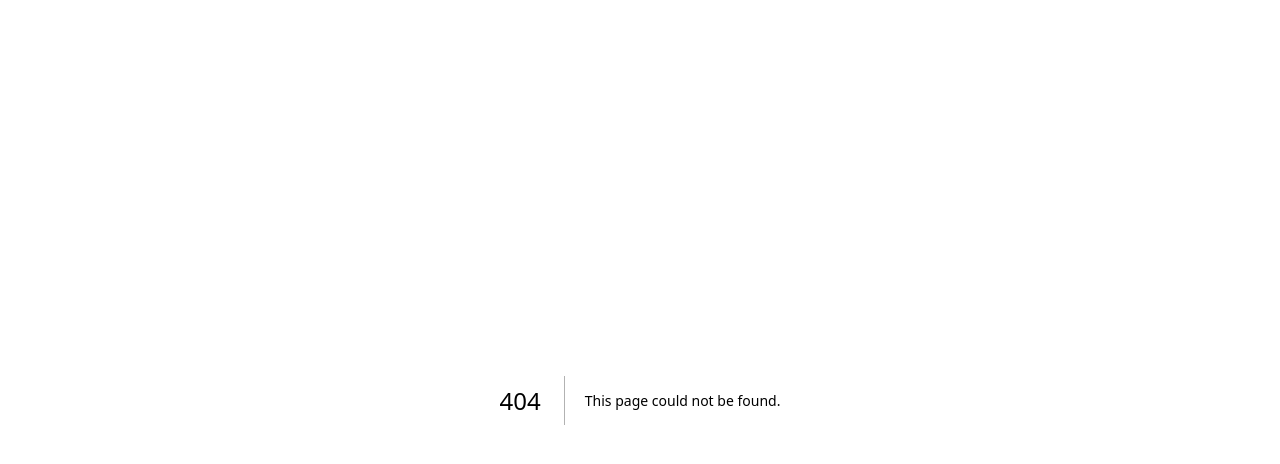
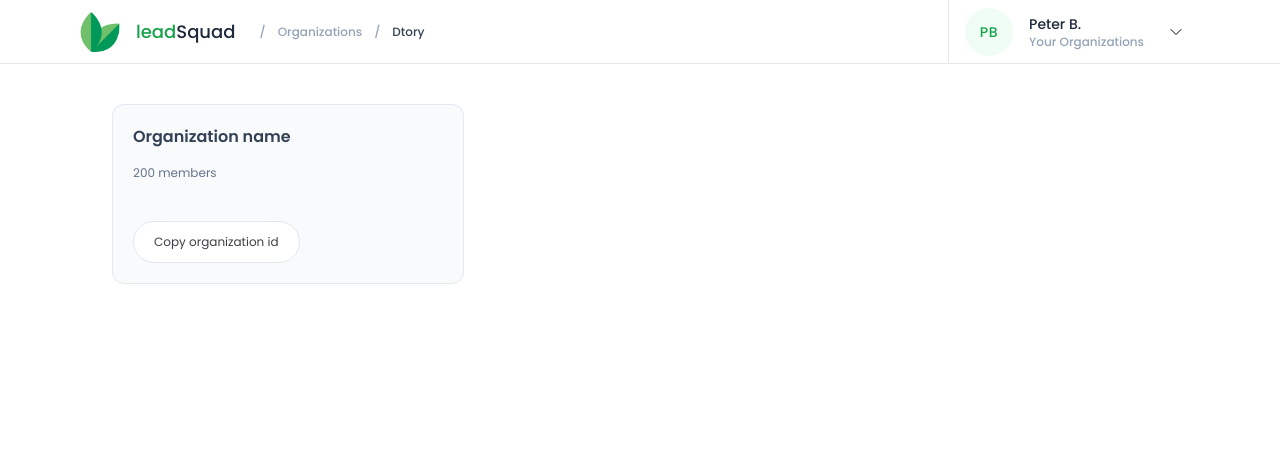
Before and after one commit to priyangsubanerjee/leadSquad, a Next.js app: page /organizations in a window 1280 px wide. Before the commit this address had no page. Shown: the top 464 px of the page. Built offline with nearby package versions, Linux system fonts and the light colour scheme.

Commit message:
organization default

```diff
--- a/components/Navbar.js
+++ b/components/Navbar.js
@@ -12,14 +12,14 @@ function Navbar() {
       <img src="/logo.png" className="h-8 lg:h-10" alt="" />
       <div className="ml-4">
         <h1 className="font-medium lg:block text-lg font-poppins text-green-600">
-          lead<span className="text-zinc-800">Squad</span>
+          lead<span className="text-slate-800">Squad</span>
         </h1>
       </div>
-      <div className="ml-6 text-xs text-zinc-400 space-x-4 hidden lg:flex items-center font-poppins">
+      <div className="ml-6 font-medium text-xs text-slate-400 space-x-3 hidden lg:flex items-center font-poppins">
         <span>/</span>
         <span>Organizations</span>
         <span>/</span>
-        <span className="text-black">Dtory</span>
+        <span className="text-slate-700">Dtory</span>
       </div>
       <div className="ml-auto h-full flex items-center">
         <Popover className="relative w-fit h-full">
@@ -30,10 +30,10 @@ function Navbar() {
                   PB
                 </div>
                 <div className="ml-4">
-                  <h1 className="font-medium text-sm font-poppins text-zinc-800">
+                  <h1 className="font-medium text-sm font-poppins text-slate-800">
                     Peter B.
                   </h1>
-                  <h2 className="font-medium text-xs font-poppins text-zinc-400">
+                  <h2 className="font-medium text-xs font-poppins text-slate-400">
                     Your Organizations
                   </h2>
                 </div>
@@ -67,17 +67,17 @@ function Navbar() {
               <Popover.Panel className="absolute left-1/2 z-10 mt-3 w-full -translate-x-1/2 transform px-4 sm:px-0 lg:max-w-3xl">
                 <div className="overflow-hidden rounded-lg shadow-lg ring-1 ring-black ring-opacity-5">
                   <div className="bg-white">
-                    <ul className="p-4 text-xs text-zinc-600 space-y-4 font-poppins">
+                    <ul className="p-4 text-xs text-slate-600 space-y-4 font-poppins">
                       <li>Account</li>
                       <li>Your organizations</li>
                       <li>Logout</li>
                     </ul>
-                    <div className="bg-zinc-50 border-t">
-                      <ul className="p-4 text-xs text-zinc-600 space-y-5 font-poppins">
+                    <div className="bg-slate-50 border-t">
+                      <ul className="p-4 text-xs text-slate-600 space-y-5 font-poppins">
                         <li className="bg-green-600 cursor-pointer w-full text-center text-white py-3 rounded">
                           Create a new organization
                         </li>
-                        <li className="cursor-pointer w-full text-center text-zinc-700 rounded">
+                        <li className="cursor-pointer w-full text-center text-slate-700 rounded">
                           Join an existing organization
                         </li>
                       </ul>
--- a/components/Sidenav.js
+++ b/components/Sidenav.js
@@ -45,10 +45,10 @@ function Sidenav() {
                     PB
                   </div>
                   <div className="ml-4">
-                    <h1 className="font-medium text-sm font-poppins text-zinc-800">
+                    <h1 className="font-medium text-sm font-poppins text-slate-800">
                       Peter B.
                     </h1>
-                    <h2 className="font-medium text-xs font-poppins text-zinc-400">
+                    <h2 className="font-medium text-xs font-poppins text-slate-400">
                       Your Organizations
                     </h2>
                   </div>
@@ -64,7 +64,7 @@ function Sidenav() {
                       viewBox="0 0 24 24"
                       stroke-width="1.5"
                       stroke="currentColor"
-                      class="w-6 h-6 text-zinc-700"
+                      class="w-6 h-6 text-slate-700"
                     >
                       <path
                         stroke-linecap="round"
@@ -74,17 +74,17 @@ function Sidenav() {
                     </svg>
                   </button>
                 </div>
-                <ul className="mt-7 font-medium text-xs text-zinc-600 space-y-5 font-poppins">
+                <ul className="mt-7 font-medium text-xs text-slate-600 space-y-5 font-poppins">
                   <li>Account</li>
                   <li>Your organizations</li>
                   <li className="text-red-500">Logout</li>
                 </ul>
                 <div className="mt-10">
-                  <ul className="text-xs text-zinc-600 space-y-2 font-poppins">
+                  <ul className="text-xs text-slate-600 space-y-2 font-poppins">
                     <li className="bg-green-600 cursor-pointer w-full text-center text-white py-4 rounded">
                       Create a new organization
                     </li>
-                    <li className="py-4 cursor-pointer w-full text-center text-zinc-700 rounded">
+                    <li className="py-4 cursor-pointer w-full text-center text-slate-700 rounded">
                       Join an existing organization
                     </li>
                   </ul>
--- /dev/null
+++ b/pages/organizations/index.js
@@ -0,0 +1,28 @@
+import Navbar from "@/components/Navbar";
+import React from "react";
+
+function Default() {
+  return (
+    <div>
+      <Navbar />
+      <div className="px-5 mt-5 font-medium text-xs text-zinc-400 space-x-3 flex lg:hidden items-center font-poppins">
+        <span>/</span>
+        <span>Organizations</span>
+        <span>/</span>
+      </div>
+      <div className="grid grid-cols-1 lg:grid-cols-3 p-5 lg:px-28 mt-5">
+        <div className="w-full bg-slate-50 border border-slate-200 rounded-xl p-5 font-poppins">
+          <h1 className="text-slate-700 font-semibold">Organization name</h1>
+          <p className="text-xs mt-4 text-slate-500">200 members</p>
+          <div className="flex items-center space-x-5 mt-10 text-zinc-600">
+            <button className="text-xs text-zinc-700 py-3 px-5 bg-white rounded-full border border-slate-200">
+              <span>Copy organization id</span>
+            </button>
+          </div>
+        </div>
+      </div>
+    </div>
+  );
+}
+
+export default Default;
```
